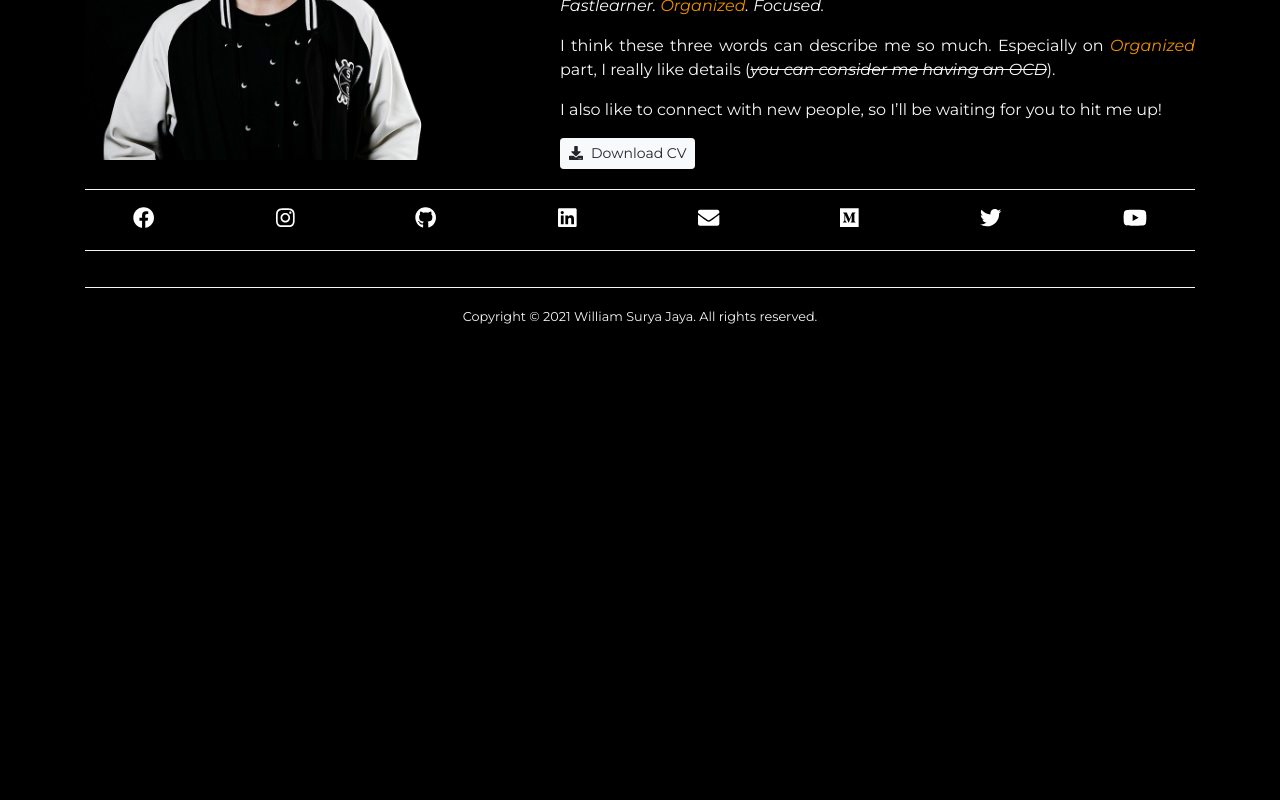
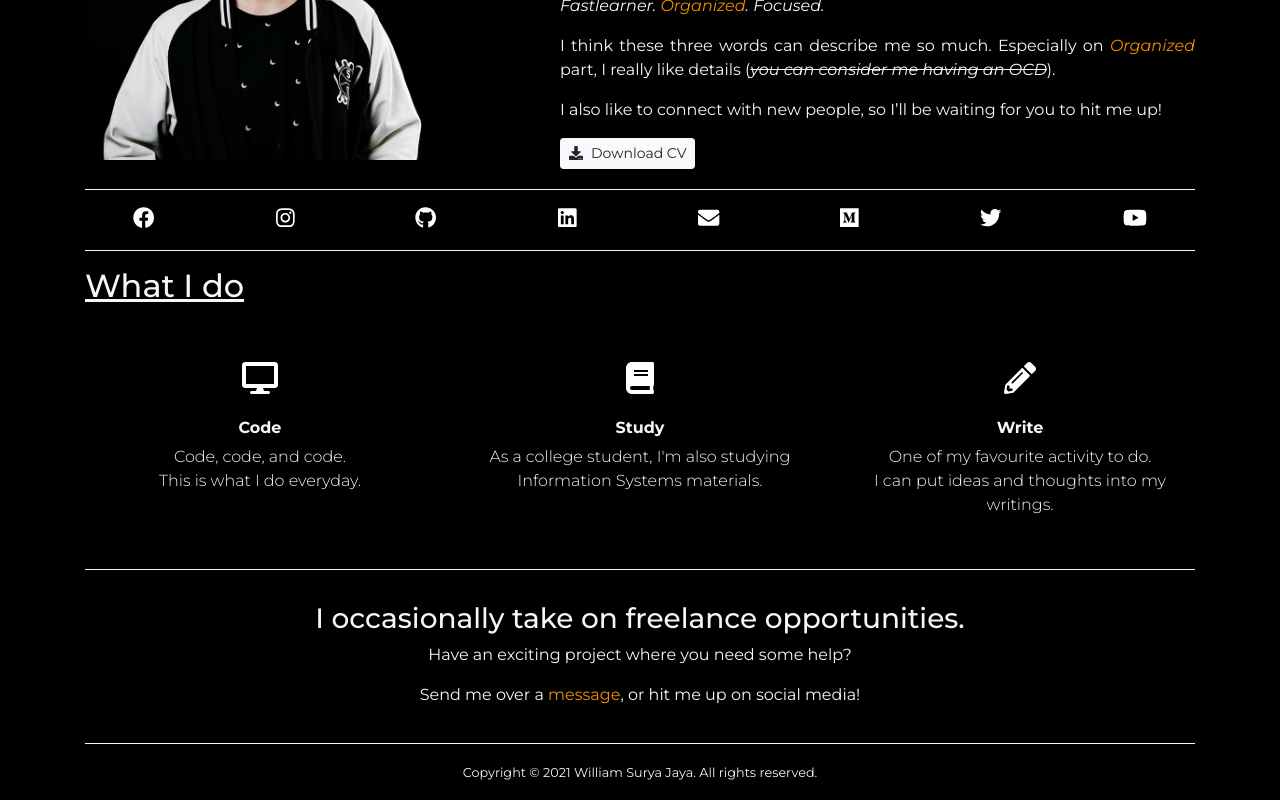
Before and after one commit to wisuja/wisuja-website, a Next.js app: page / in a window 1280 px wide. Shown: the part 323-1123 px from the top of the page. Before the commit the page ends 800 px from the top, so only its background shows below. Built offline with nearby package versions, Linux system fonts and the light colour scheme.

Commit message:
Updating Homepage

```diff
--- a/pages/index.js
+++ b/pages/index.js
@@ -1,3 +1,9 @@
+import {
+  faBook,
+  faDesktop,
+  faPencilAlt,
+} from '@fortawesome/free-solid-svg-icons';
+import { FontAwesomeIcon } from '@fortawesome/react-fontawesome';
 import Head from 'next/head';
 import Link from 'next/link';
 import { About, Brand, Footer, Navigation, SocialMedia } from '../components';
@@ -33,6 +39,71 @@ export default function Home() {
             <SocialMedia />
           </div>
         </div>
+        <div className="row">
+          <div className="col-12">
+            <h2>
+              <u>What I do</u>
+            </h2>
+          </div>
+        </div>
+        <div className="row text-center">
+          <div className="col-sm-12 col-lg-4 my-5">
+            <div className="d-flex flex-column justify-content-center align-items-center">
+              <FontAwesomeIcon icon={faDesktop} color="white" size="2x" />
+              <br />
+              <h6 className="font-weight-bold">Code</h6>
+              <span className="font-weight-light">Code, code, and code.</span>
+              <span className="font-weight-light">
+                This is what I do everyday.
+              </span>
+            </div>
+          </div>
+          <div className="col-sm-12 col-lg-4 my-5">
+            <div className="d-flex flex-column justify-content-center align-items-center">
+              <FontAwesomeIcon icon={faBook} color="white" size="2x" />
+              <br />
+              <h6 className="font-weight-bold">Study</h6>
+              <span className="font-weight-light">
+                As a college student, I'm also studying Information Systems
+                materials.
+              </span>
+            </div>
+          </div>
+          <div className="col-sm-12 col-lg-4 my-5">
+            <div className="d-flex flex-column justify-content-center align-items-center">
+              <FontAwesomeIcon icon={faPencilAlt} color="white" size="2x" />
+              <br />
+              <h6 className="font-weight-bold">Write</h6>
+              <span className="font-weight-light">
+                One of my favourite activity to do.
+              </span>
+              <span className="font-weight-light">
+                I can put ideas and thoughts into my writings.
+              </span>
+            </div>
+          </div>
+        </div>
+        <div className="line">&nbsp;</div>
+        <div className="row mt-3">
+          <div className="col-12 text-center mt-3">
+            <h3>I occasionally take on freelance opportunities.</h3>
+            <p className="font-weight-normal">
+              Have an exciting project where you need some help?
+            </p>
+            <p className="font-weight-normal">
+              Send me over a{' '}
+              <Link
+                href="https://mail.google.com/mail/?view=cm&fs=1&to=williamsj26.wsj@gmail.com"
+                passHref={true}
+              >
+                <a target="_blank" className="highlighted">
+                  message
+                </a>
+              </Link>
+              , or hit me up on social media!
+            </p>
+          </div>
+        </div>
       </main>
       <Footer />
     </div>
```
